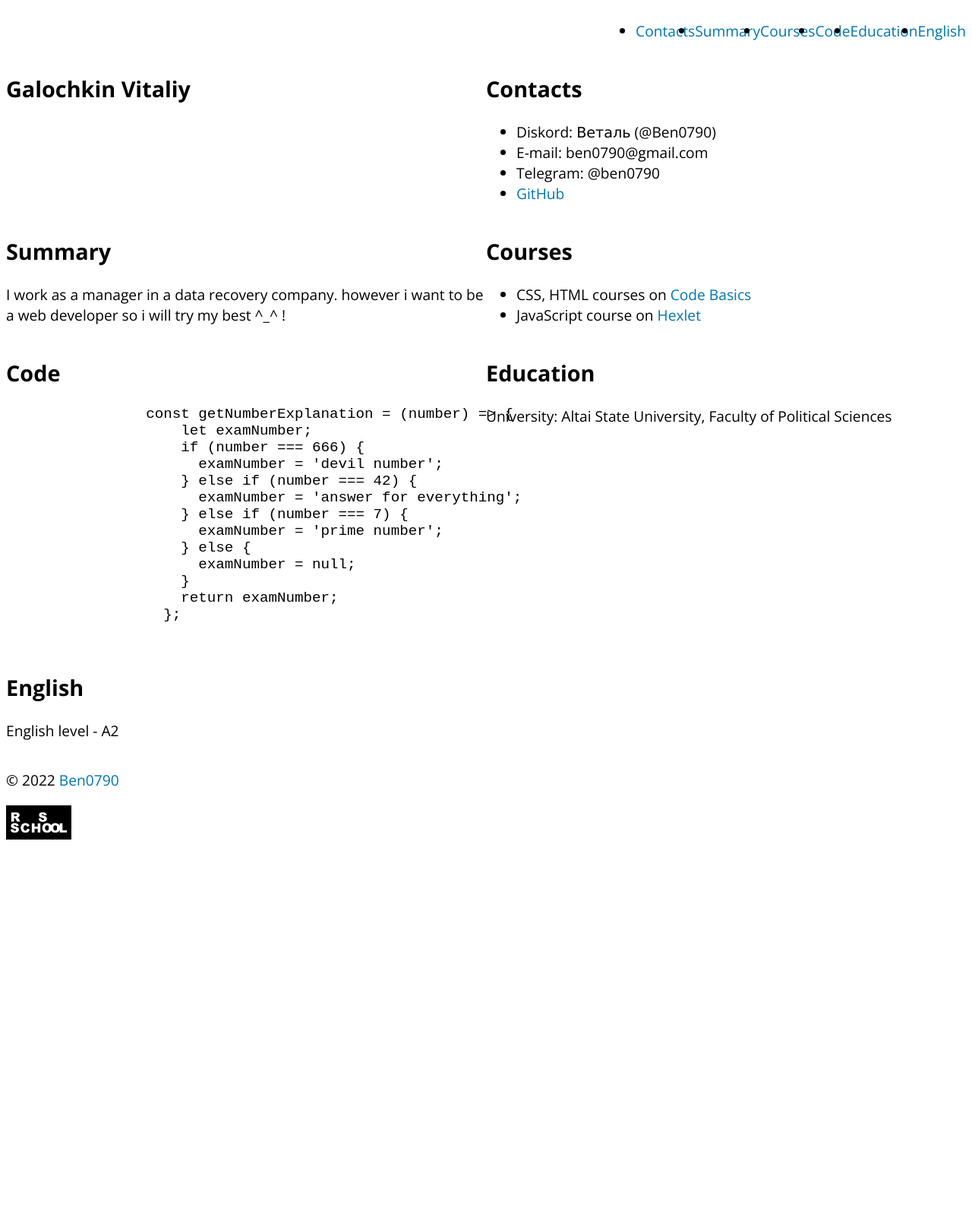
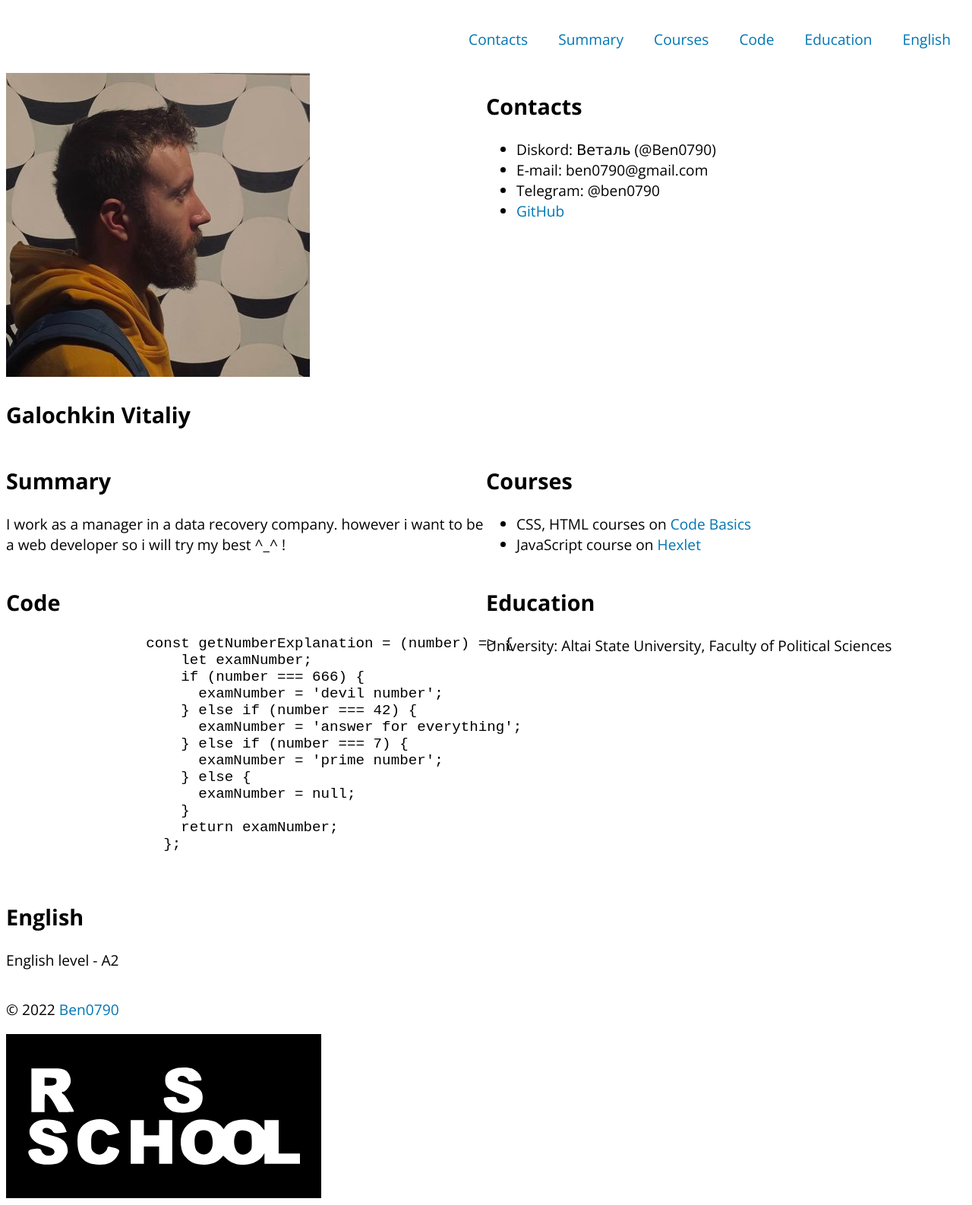
Before and after one commit to Ben0790/rsschool-cv, a plain HTML site: page index.html in a window 1280 px wide. Shown: the whole page at 76% size. Before the commit the page ends 1113 px from the top, so only its background shows below. Drawn offline with nearby package versions, Linux system fonts and the light colour scheme.

Commit message:
feat: add basic page layout

```diff
--- a/index.html
+++ b/index.html
@@ -6,7 +6,7 @@
     <meta name="viewport" content="width=device-width, initial-scale=1.0">
     <title>cv</title>
     <link rel="stylesheet" href="style.css">
-    <link rel="icon" href="assets/favicon.ico">
+    <link rel="icon" href="./assets/favicon/icon.ico">
     <link rel="preconnect" href="https://fonts.googleapis.com">
     <link rel="preconnect" href="https://fonts.gstatic.com" crossorigin>
     <link href="https://fonts.googleapis.com/css2?family=Open+Sans:wght@400;700&display=swap" rel="stylesheet">
@@ -29,6 +29,7 @@
     <main>
         <div class="container main-container">
         <section class="section" id="profile">
+            <img src="./assets/img/image.jpg" alt="my photo">
             <h1 class=".section-title">Galochkin Vitaliy</h1>
         </section>
         <section class="section" id="contacts">
@@ -81,16 +82,14 @@
      </div>
     </main>
     <footer>
-        <div class="container">
+        <div class="container footer-container">
             <section class="section" id="data of creation">
                 <p>© 2022 <a href="https://github.com/Ben0790/">Ben0790</a></li> </p>
             </section>
             <section class="section" id="logo">
-                <div class="rss">
+                <a href="https://rs.school/"><img src="./assets/img/rsscoollogo.svg" alt="Rsscool"></a>
             </section>
-
         </div>
     </footer>
-
 </body>
 </html>
--- a/style.css
+++ b/style.css
@@ -15,6 +15,12 @@ font-family: 'Open Sans', Verdana, sans-serif;
 display: flex;
 justify-content: flex-end;
 align-items: center;
+list-style: none;
+}
+
+.nav-link {
+  padding: 0 20px;
+  line-height: 50px;
 }
 
 .container {
@@ -26,6 +32,8 @@ font-family: 'Open Sans', Verdana, sans-serif;
 display: flex;
 flex-wrap: wrap;
 }
+
+
 
 .section {
 width: 50%;
@@ -44,6 +52,15 @@ font-family: 'Open Sans', Verdana, sans-serif;
 letter-spacing: 5px;
 color: #829985;
 }
+.section-item a {
+color: #829985;
+text-decoration: none;
+transition: color 0.5s;
+}
+
+.section-item a:hover {
+color: #4d2323;
+}
 
 .link {
 text-decoration: none;
@@ -55,6 +72,10 @@ font-family: 'Open Sans', Verdana, sans-serif;
 color: #5d7260;
 }
 
+* {
+box-sizing: border-box;
+}
+
 a {
 color: #0075B2;
 text-decoration: none;
@@ -63,11 +84,3 @@ a {
 a:hover {
 color: #CE242B;
 }
-
- .rss {
-  width: 121px;
-  height: 45px;
-  background-image: url("./assets/img/rsscoollogo.png");
-  background-size: contain;
-  background-repeat: no-repeat;
-}
```
Also changed, not shown: assets/favicon/icon.ico (renamed from assets/img/icon.ico), assets/img/image.jpg (renamed from image.jpg), assets/img/rsscoollogo.png (deleted), assets/img/rsscoollogo.svg (added), 1 other file. Lines whose indentation alone changed are shown as unchanged.
